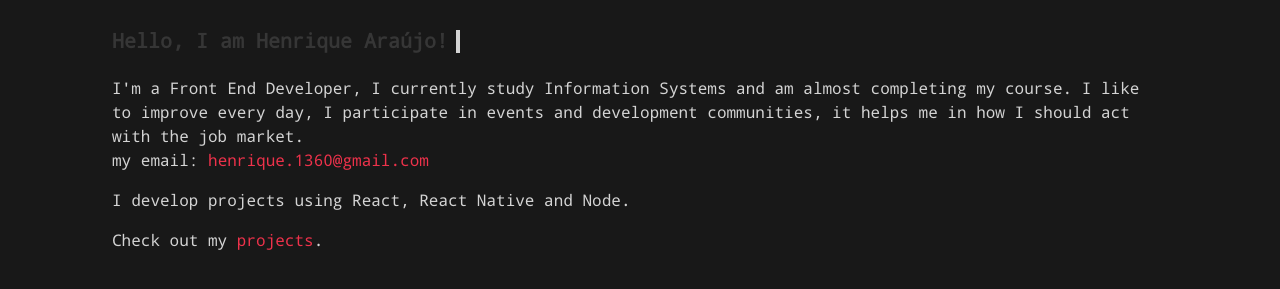
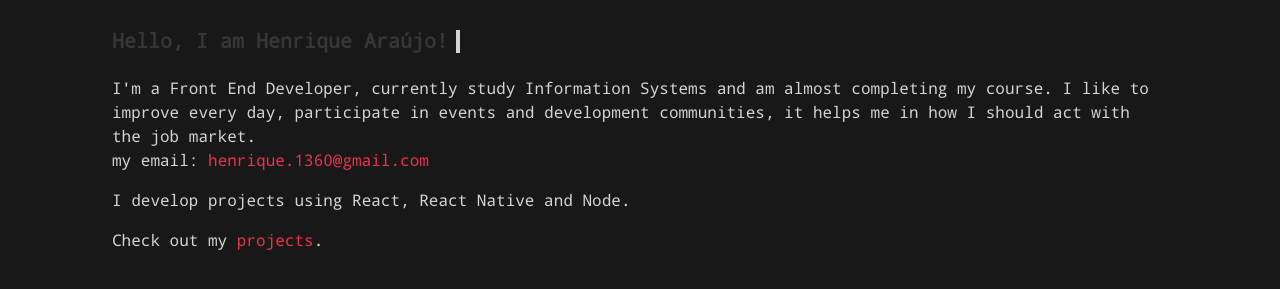
Before and after one commit to henrique770/henrique770.github.io, a Gatsby site: page / in a window 1280 px wide. Shown: the part 407-696 px from the top of the page. Built offline with nearby package versions, Linux system fonts and the light colour scheme; Gatsby itself is replaced by a stand-in of ours.

Commit message:
update text index

```diff
--- a/src/pages/index.js
+++ b/src/pages/index.js
@@ -77,7 +77,7 @@ const Home = () => (
         </span> */}
       </h4>
       <p>
-        {'I\'m a Front End Developer, I currently study Information Systems and am almost completing my course. I like to improve every day, I participate in events and development communities, it helps me in how I should act with the job market.'}
+        {'I\'m a Front End Developer, currently study Information Systems and am almost completing my course. I like to improve every day, participate in events and development communities, it helps me in how I should act with the job market.'}
         <br />
         my email:
 
```
